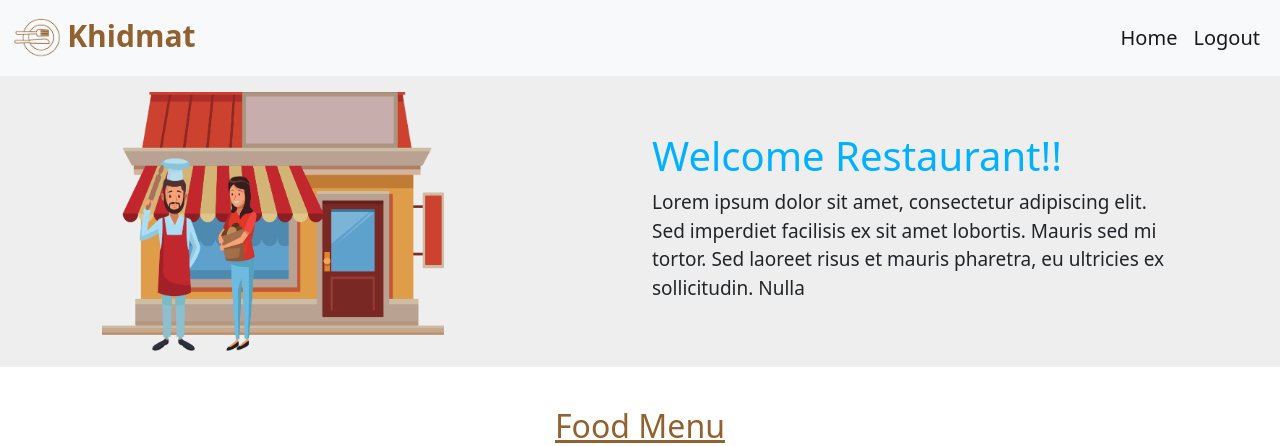
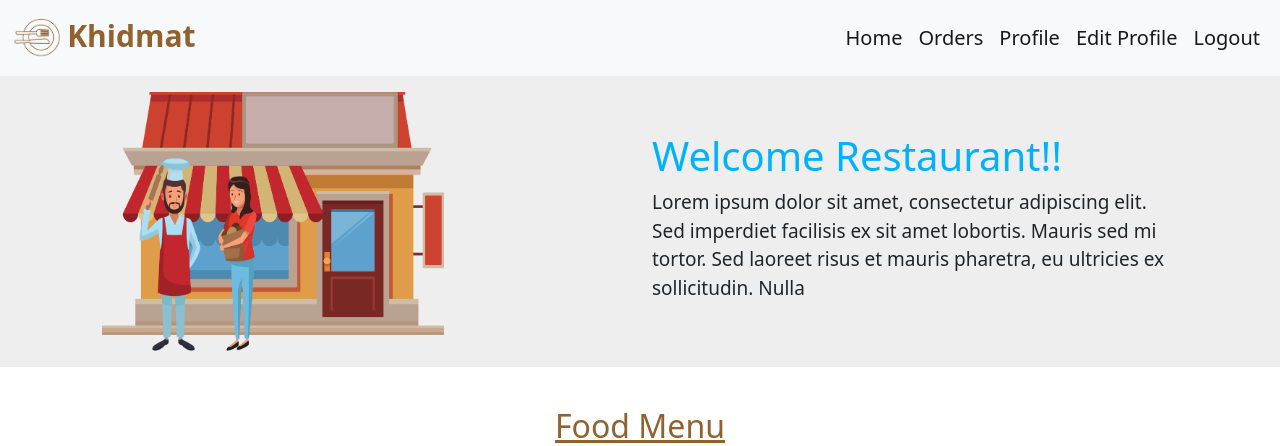
Before and after one commit to nandikajain/Khidmat, a Flask app: page /restaurant in a window 1280 px wide. Shown: the top 446 px of the page. Run offline with Flask 2, Linux system fonts and the light colour scheme; a user stored in the database is signed in; data comes from the database, SQL or seed files in the repository.

Commit message:
Update restaurantNavbar.html

```diff
--- a/templates/restaurantNavbar.html
+++ b/templates/restaurantNavbar.html
@@ -19,7 +19,16 @@
     <div class="collapse navbar-collapse" id="navbarNavDropdown">
       <ul class="navbar-nav ms-auto">
         <li class="nav-item">
-          <a class="nav-link active" aria-current="page" href="/donor" style="font-weight: 500;font-size:20px">Home</a>
+          <a class="nav-link active" aria-current="page" href="/restaurant" style="font-weight: 500;font-size:20px">Home</a>
+        </li>
+                <li class="nav-item">
+          <a class="nav-link active" aria-current="page" href="/restaurant/orders" style="font-weight: 500;font-size:20px">Orders</a>
+        </li>
+        <li class="nav-item">
+          <a class="nav-link active" aria-current="page" href="/restaurant/profile" style="font-weight: 500;font-size:20px">Profile</a>
+        </li>
+        <li class="nav-item">
+          <a class="nav-link active" aria-current="page" href="/restaurant/profile/edit" style="font-weight: 500;font-size:20px">Edit Profile</a>
         </li>
         <li class="nav-item">
           <a class="nav-link active" aria-current="page" href="/logout" style="font-weight: 500;font-size:20px">Logout</a>
```
